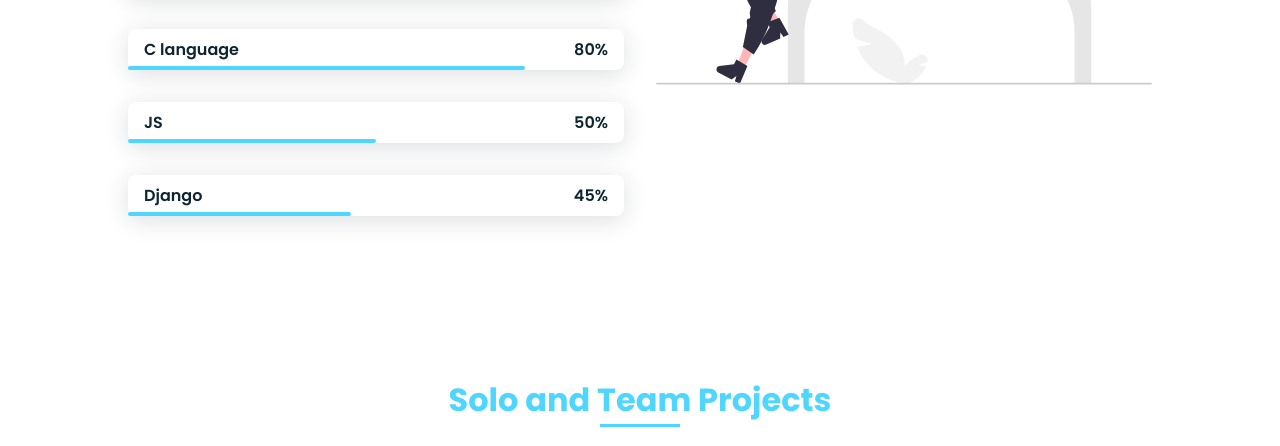
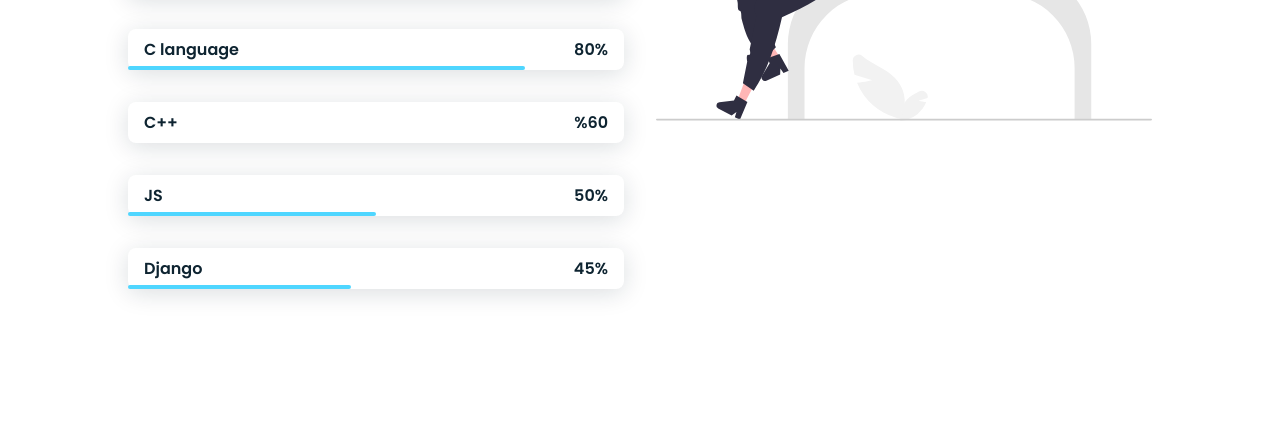
Before and after one commit to juberiya1ajaz/juberiya1ajaz.github.io, a plain HTML site: page index.html in a window 1280 px wide. Shown: the part 1906-2352 px from the top of the page. Drawn offline with nearby package versions, Linux system fonts and the light colour scheme.

Commit message:
added skill

```diff
--- a/index.html
+++ b/index.html
@@ -208,6 +208,16 @@
 
             <div class="skill_bar skill_css"></div>
           </div>
+           <!-- SKILLS C-->
+           <div class="skills_data" data-aos="fade-right" data-aos-delay="250">
+            <div class="skills_name">
+              <span class="skill_name">C++</span>
+            </div>
+
+            <div><span class="skill_percentage">%60</span></div>
+
+            <div class="skill_bar skill_cpp"></div>
+          </div>
           <!-- SKILLS JS -->
           <div class="skills_data" data-aos="fade-right" data-aos-delay="250">
             <div class="skills_name">
```
